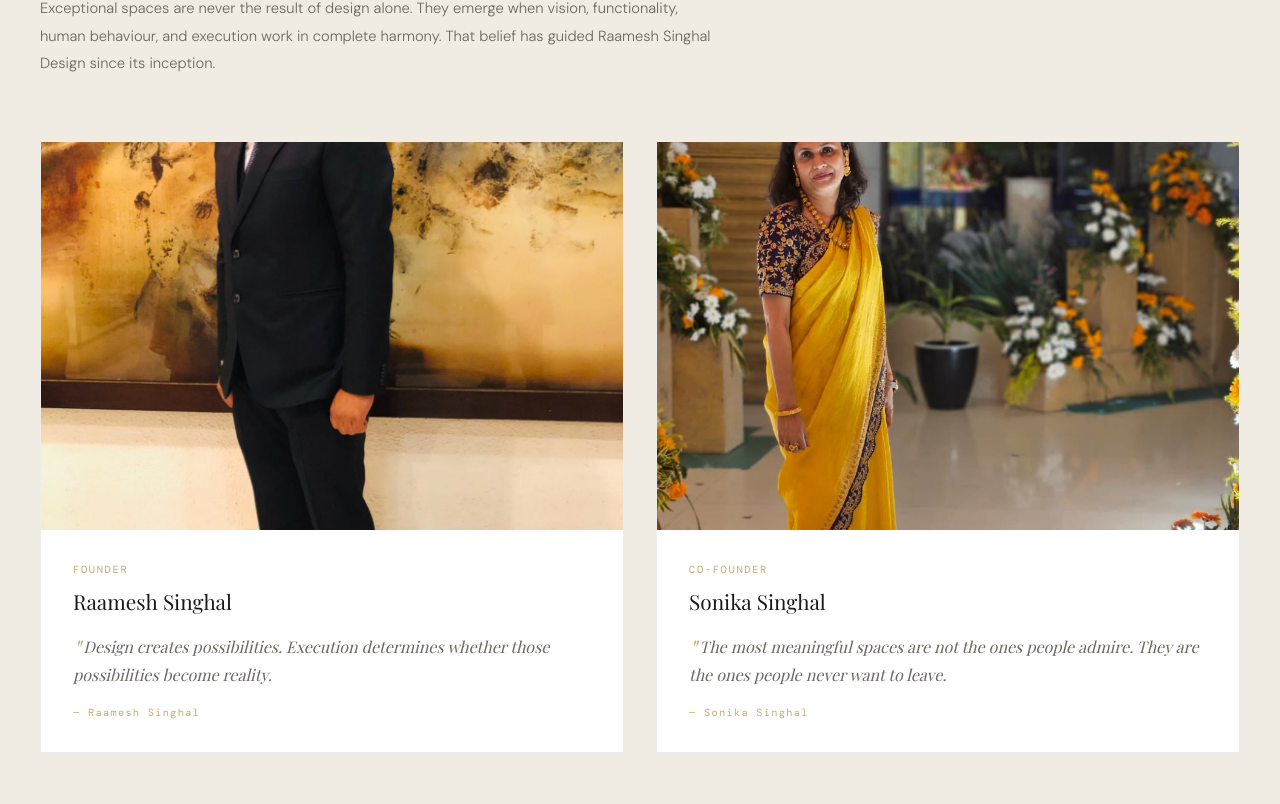
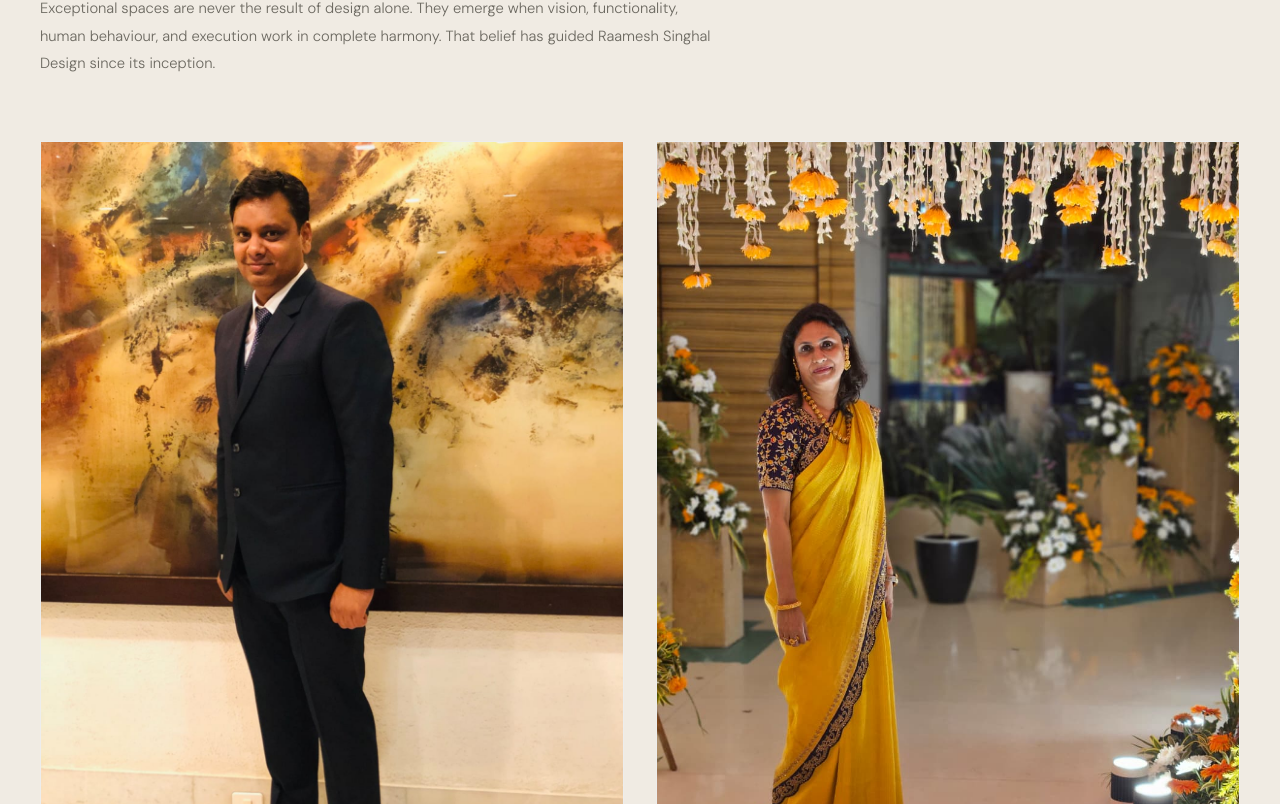
Before and after one commit to ShreyaSinghal12/rsd-website, a React (Vite) app: page / in a window 1280 px wide. Shown: the part 2576-3380 px from the top of the page. Built offline with nearby package versions, Linux system fonts and the light colour scheme; a web font is replaced by a local one.

Commit message:
Fix founder image aspect ratio and positioning

```diff
--- a/src/pages/Home.jsx
+++ b/src/pages/Home.jsx
@@ -433,8 +433,8 @@ export default function Home() {
               ].map((founder, i) => (
                 <FadeIn key={i} delay={i * 150}>
                   <div style={{ background: '#fff', overflow: 'hidden', border: '1px solid rgba(26,26,24,0.08)' }}>
-                    <div style={{ aspectRatio: '3/2', overflow: 'hidden' }}>
-                      <img src={founder.img} alt={founder.name} loading="lazy" style={{ width: '100%', height: '100%', objectFit: 'cover', display: 'block' }} />
+                    <div style={{ aspectRatio: '4/5', overflow: 'hidden', background: '#F0EBE3' }}>
+                      <img src={founder.img} alt={founder.name} loading="lazy" style={{ width: '100%', height: '100%', objectFit: 'cover', objectPosition: 'top center', display: 'block' }} />
                     </div>
                     <div style={{ padding: '2rem' }}>
                       <p style={{ fontFamily: "'DM Mono',monospace", fontSize: '0.65rem', letterSpacing: '0.16em', textTransform: 'uppercase', color: S.gold, marginBottom: '0.5rem' }}>{founder.role}</p>
```
